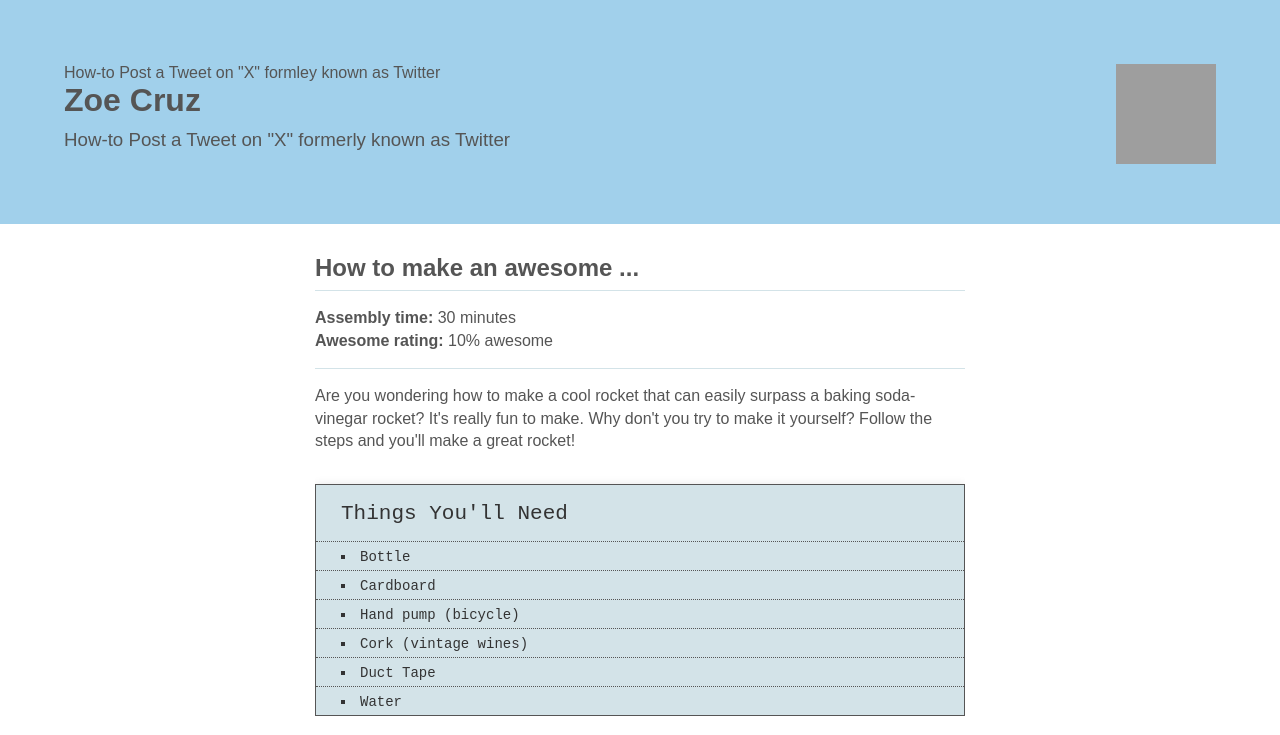
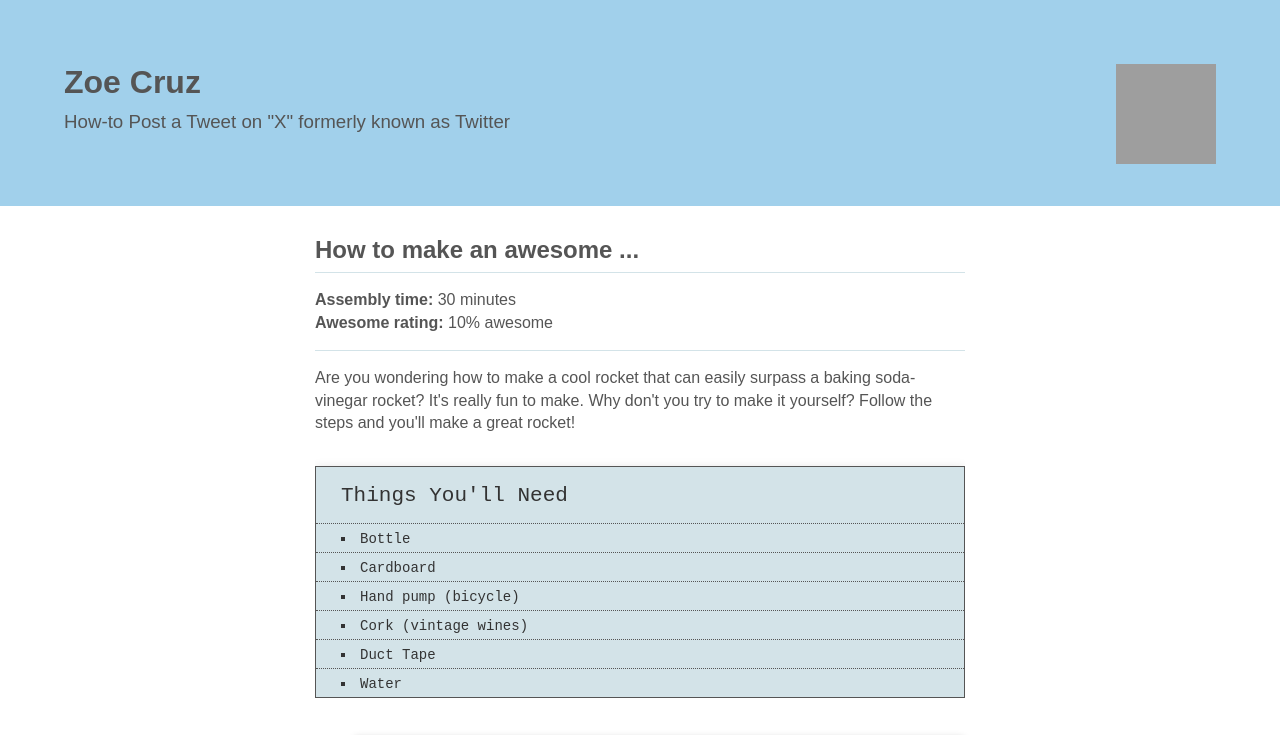
Before and after one commit to zpcruz3/RSJ108, a plain HTML site: page index.html in a window 1280 px wide. Shown: the top 735 px of the page. Drawn offline with Linux system fonts and the light colour scheme; grey boxes are pictures that could not be loaded.

Commit message:
Update index.html

```diff
--- a/index.html
+++ b/index.html
@@ -55,7 +55,7 @@ Replace the header contents:
 - replace 'Name of Site' with a new site name
 -->
 
-    <header>How-to Post a Tweet on "X" formley known as Twitter
+    <header>
       <img src="https://farm9.staticflickr.com/8697/16174797344_3c22e14ba4_o.png" width="100" align="right" height="100" alt="KH_monogram">
       <h1>Zoe Cruz</h1>
       <h3>How-to Post a Tweet on "X" formerly known as Twitter</h3>
```
